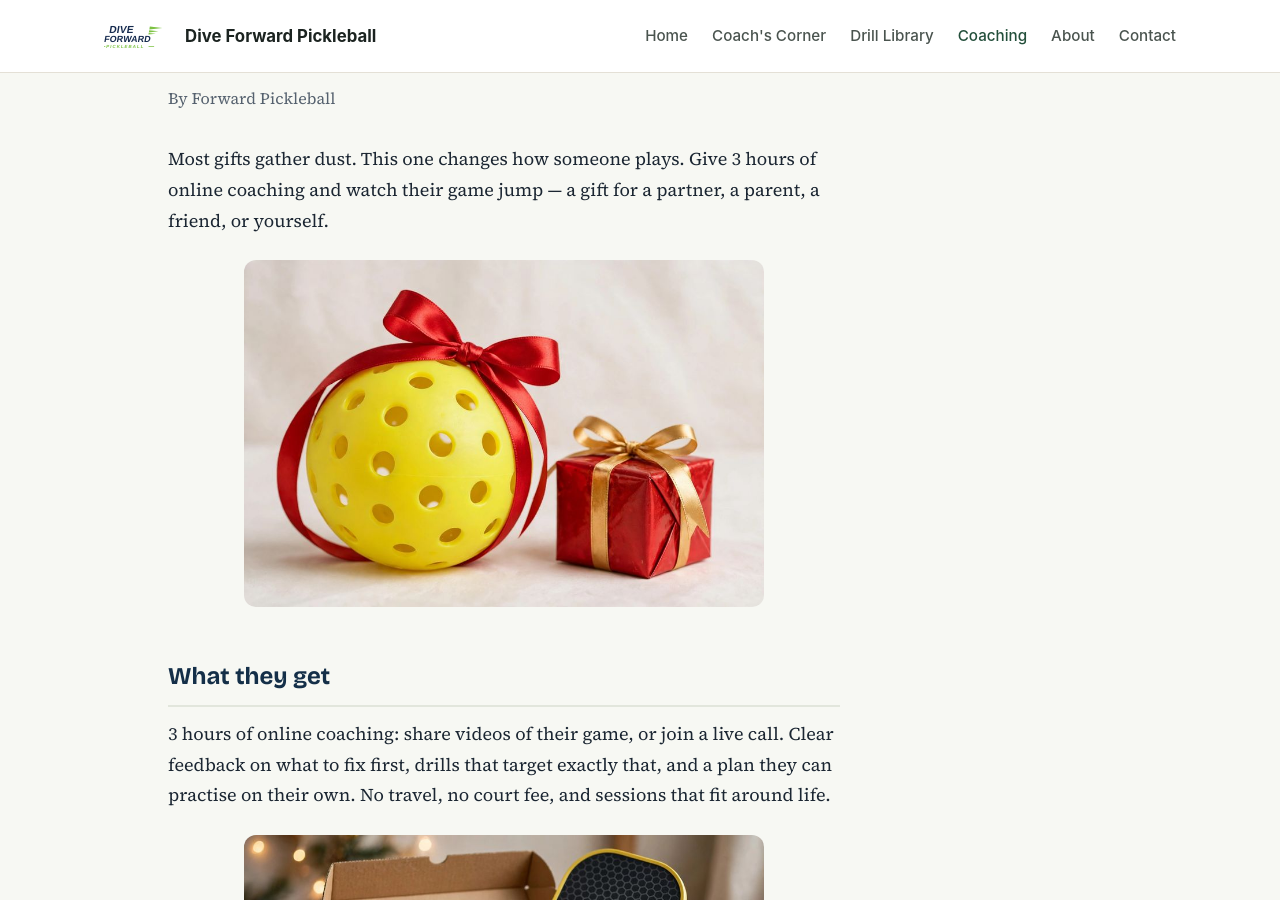
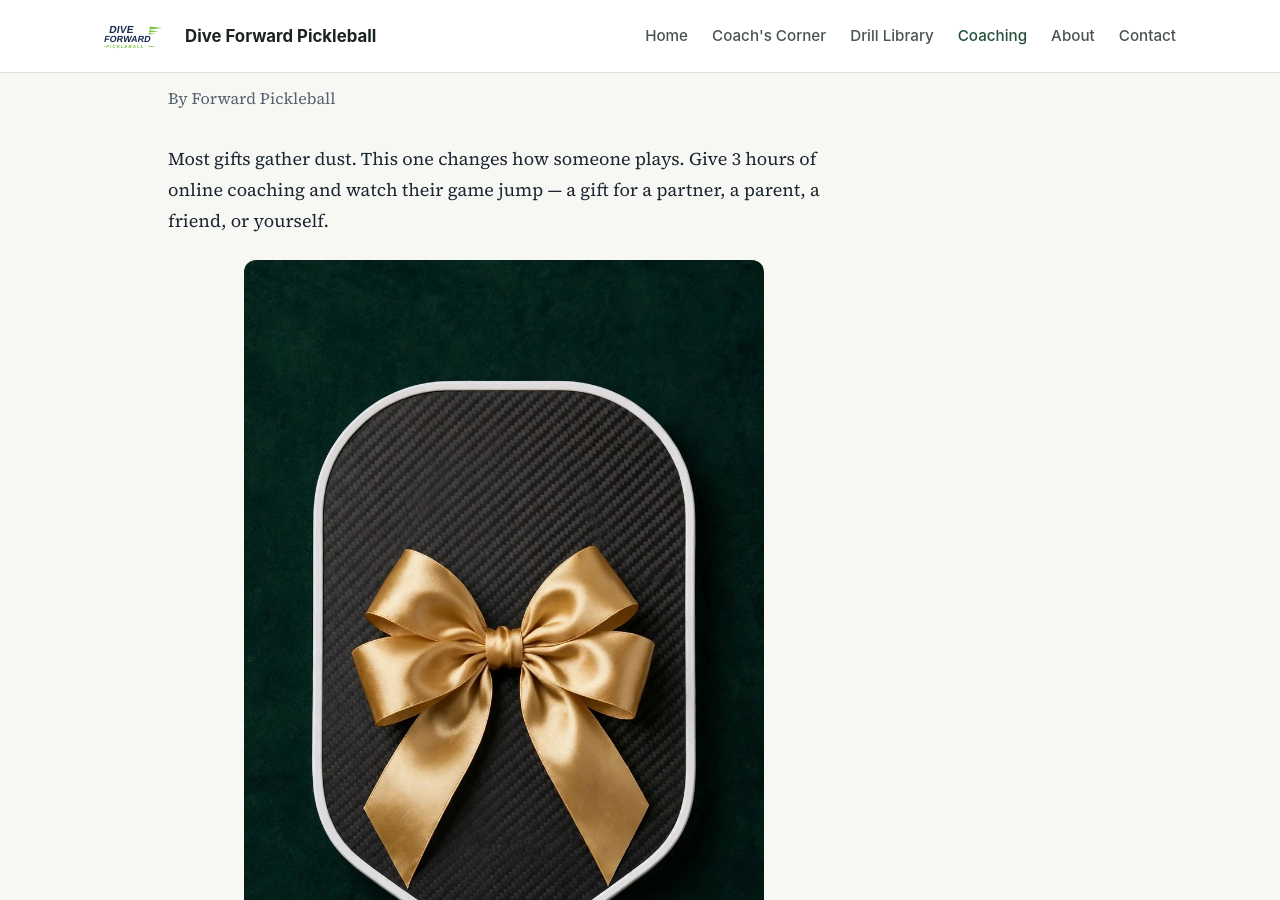
Before and after one commit to forwardpickleballorg-art/forwardpickleballorg-art.github.io, a Jekyll site: the page built from coaching/christmas-birthday-gift.html, in a window 1280 px wide and 900 px high, scrolled down 412 px. Built offline with Jekyll 4.4.1, drawn with Linux system fonts in a browser that asks for light colours.

Commit message:
Replace first gift page picture with big paddle bow moved down picture

```diff
--- a/coaching/christmas-birthday-gift.html
+++ b/coaching/christmas-birthday-gift.html
@@ -150,7 +150,7 @@
   <p>Most gifts gather dust. This one changes how someone plays. Give 3 hours of online coaching and watch their game jump &mdash; a gift for a partner, a parent, a friend, or yourself.</p>
 
   <figure style="margin: 1.5rem 0; text-align: center;">
-    <img src="/assets/images/gift-pickleball-and-present.jpg" alt="Yellow pickleball with a red ribbon beside a wrapped gift box" style="width: 100%; max-width: 520px; border-radius: 12px;">
+    <img src="/assets/images/christmas-big-paddle-bow-lower.jpg" alt="Pickleball paddle with a golden bow" style="width: 100%; max-width: 520px; border-radius: 12px;">
   </figure>
 
   <h2>What they get</h2>
```
